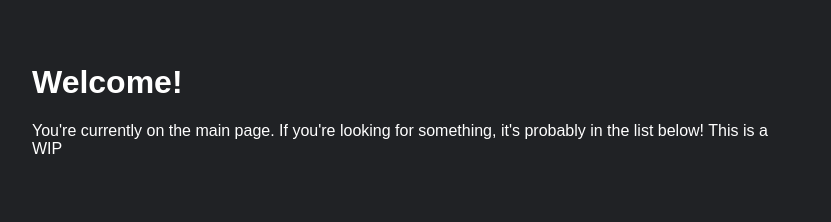
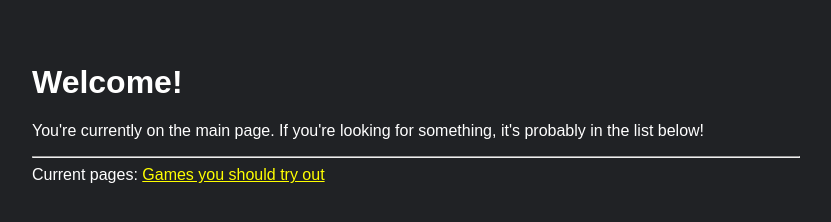
Before and after one commit to SynnefMC/synnefmc.github.io, a plain HTML site: page index.html in a window 1280 px wide. Shown: the whole page, without its empty margins (224-1055 px from the left). Drawn offline with Linux system fonts and the light colour scheme.

Commit message:
Update index.html

```diff
--- a/index.html
+++ b/index.html
@@ -10,7 +10,10 @@
 <body>
     <p>
     You're currently on the main page. If you're looking for something, it's probably in the list below!
-This is a WIP
+
+    <hr>
+
+    Current pages: <a href="gameslist.html">Games you should try out</a>
     </p>
 </body>
 </html>
```
